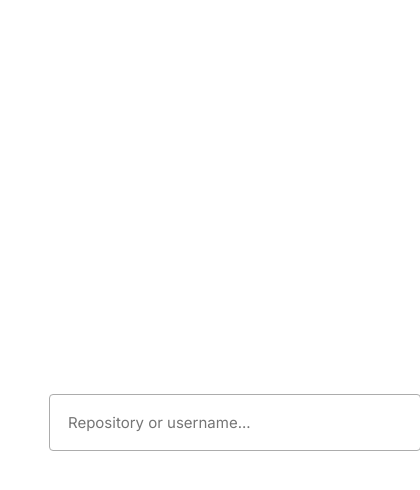
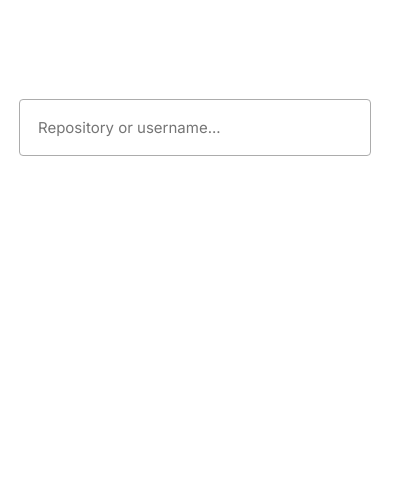
Before and after one commit to SafeAndS0und/github-autocomplete-component, a Next.js app: page / in a window 390 px wide. Shown: the top 490 px of the page, 420 px wide, since content can reach past the window. Built offline with nearby package versions, Linux system fonts and the light colour scheme.

Commit message:
CSS (mobile friendly)

```diff
--- a/next.config.js
+++ b/next.config.js
@@ -1,7 +1,7 @@
 const isGithubActions = process.env.GITHUB_ACTIONS || false;
 
-let assetPrefix = "";
-let basePath = "/";
+let assetPrefix;
+let basePath;
 
 if (isGithubActions) {
   const repo = "github-autocomplete-component";
--- a/src/components/GithubAutocomplete/Autocomplete/Autocomplete.tsx
+++ b/src/components/GithubAutocomplete/Autocomplete/Autocomplete.tsx
@@ -52,7 +52,7 @@ export const Autocomplete = (props: AutocompleteProps) => {
         setIsNoResults(true);
         setResultItems([]);
       }
-    }, 500),
+    }, 400),
     []
   );
 
@@ -173,12 +173,15 @@ const rotate = keyframes`
 `;
 
 const AutocompleteContainer = styled.div`
-  width: 370px;
-  max-width: 100%;
-  position: relative;
+  width: 100%;
+  max-width: 370px;
+  display: grid;
+  gap: 10px;
+  align-items: end;
 `;
 
 const InputContainer = styled.div`
+  width: 100%;
   outline: 1px solid #acacac;
   border-radius: 3px;
   display: grid;
@@ -211,9 +214,6 @@ const Indicator = styled.div`
 `;
 
 const ResultBox = styled.div`
-  position: absolute;
-  top: 65px;
-  left: 0;
   width: 100%;
   border-radius: 3px;
   box-shadow: 0 1px 3px rgba(0, 0, 0, 0.2);
--- a/src/components/GithubAutocomplete/GithubAutocomplete.tsx
+++ b/src/components/GithubAutocomplete/GithubAutocomplete.tsx
@@ -39,8 +39,8 @@ export const searchUsersAndRepositories = (urls: string[]) => async (query: stri
 };
 
 const githubEndpoints = [
-  "https://api.github.com/search/users?per_page=50&page=1",
-  "https://api.github.com/search/repositories?per_page=50&page=1",
+  "https://api.github.com/search/users?per_page=25&page=1",
+  "https://api.github.com/search/repositories?per_page=25&page=1",
 ];
 
 // This is a concrete implementation of the Autocomplete component that fetches Github users/repos specifically
--- a/src/pages/index.tsx
+++ b/src/pages/index.tsx
@@ -11,11 +11,9 @@ export default () => {
 };
 
 const Home = styled.div`
-  width: 100%;
-  min-height: 100vh;
-
   display: grid;
-  align-items: center;
+  align-items: start;
   justify-items: center;
-  padding: 50px;
+  margin-top: 80px;
+  padding: 20px;
 `;
```
Also changed, not shown: 1 other file (tests, documents, lock files or other folders).
